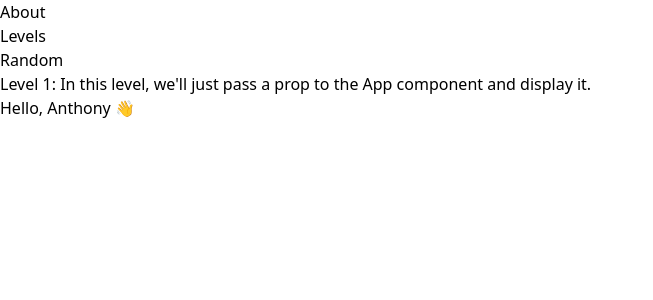
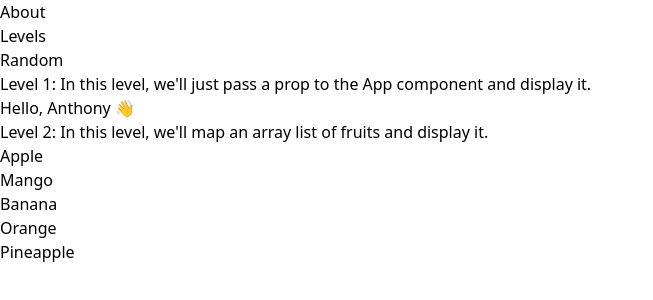
Before and after one commit to Anthony-0801/react-vite-learnings, a React (Vite) app: page / in a window 1280 px wide. Shown: the top 300 px of the page, without its empty margins (0-653 px from the left). Built offline with nearby package versions, Linux system fonts and the light colour scheme.

Commit message:
adding level 2

```diff
--- a/src/App.jsx
+++ b/src/App.jsx
@@ -1,4 +1,5 @@
 import LevelOne from "./components/levels/LevelOne";
+import LevelTwo from "./components/levels/LevelTwo";
 import NavBar from "./components/NavBar";
 
 export default function App() {
@@ -6,6 +7,7 @@ export default function App() {
     <>
       <NavBar />
       <LevelOne name={"Anthony"} emoji={"👋"}/>
+      <LevelTwo />
     </>
   )
 }
--- /dev/null
+++ b/src/components/levels/LevelTwo.jsx
@@ -0,0 +1,19 @@
+import React from 'react'
+
+export default function LevelTwo() {
+
+const fruits = ["Apple", "Mango", "Banana", "Orange", "Pineapple"];
+
+  return (
+    <div>
+        <h1 className='font-bold font-sans'>Level 2: In this level, we'll map an array list of fruits and display it.</h1>
+        <ul className='list-disc'>
+            {
+                fruits.map((fruit) => (
+                    <li key={fruit}>{fruit}</li>
+                    ))
+            }
+        </ul>
+    </div>
+  )
+}
```
Also changed, not shown: src/components/levels/LevelThree.jsx (added, +18 -0 lines), src/components/levels/LevelThreePassComponent.jsx (added).
